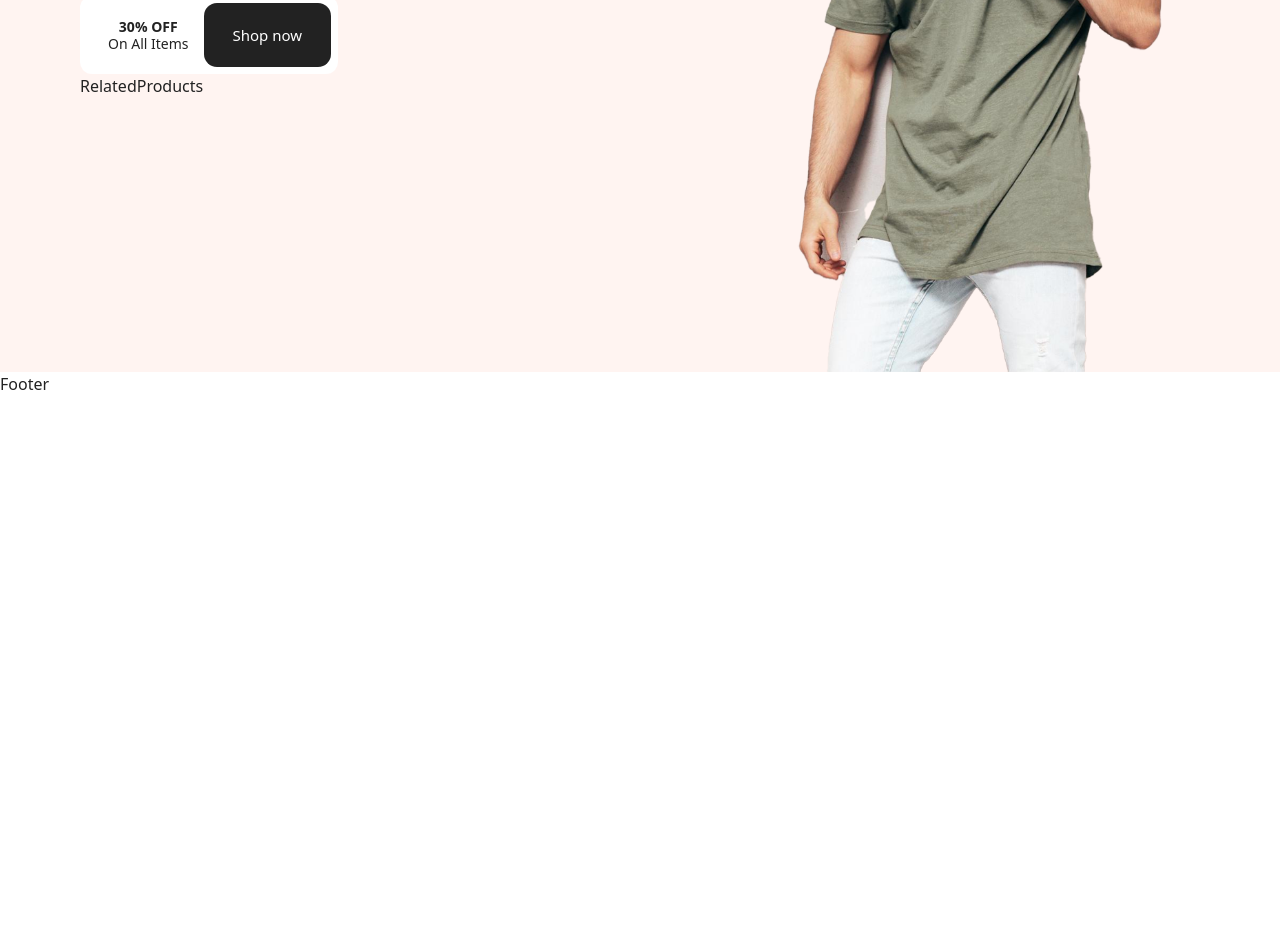
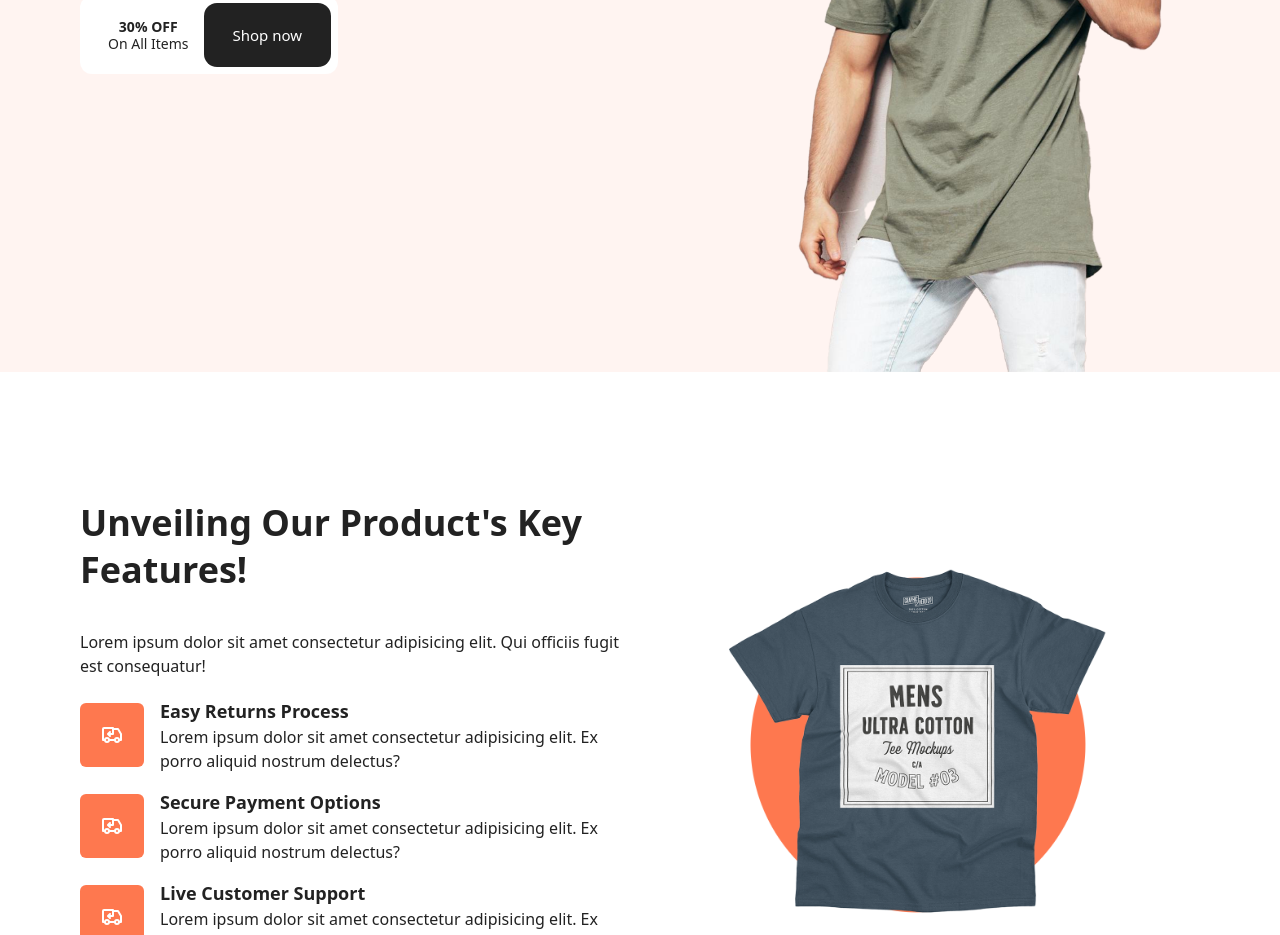
Before and after one commit to KasunUmesh/mern-ecommerce-app, a React (Vite) app in the folder ecommerce-frontend/: page / in a window 1280 px wide. Shown: the part 440-1375 px from the top of the page. Before the commit the page ends 836 px from the top, so only its background shows below. Built offline with nearby package versions, Linux system fonts and the light colour scheme.

Commit message:
about section created

```diff
--- a/ecommerce-frontend/package.json
+++ b/ecommerce-frontend/package.json
@@ -13,7 +13,9 @@
     "react": "^18.2.0",
     "react-dom": "^18.2.0",
     "react-icons": "^5.2.1",
-    "react-router-dom": "^6.23.1"
+    "react-multi-carousel": "^2.8.5",
+    "react-router-dom": "^6.23.1",
+    "swiper": "^11.1.4"
   },
   "devDependencies": {
     "@types/react": "^18.2.66",
--- a/ecommerce-frontend/src/components/layout/About.tsx
+++ b/ecommerce-frontend/src/components/layout/About.tsx
@@ -1,8 +1,55 @@
 import React from 'react'
+import { TbTruckReturn } from 'react-icons/tb'
+import about from '../../assets/about.png'
 
 const About = () => {
   return (
-    <div>About</div>
+    <section className='mx-auto max-w-[1440px] px-6 lg:px-20 py-12 xl:py-32'>
+      {/* container */}
+      <div className='flex flex-col xl:flex-row'>
+        {/* left */}
+        <div className='flex-1'>
+          <h3 className='text-[29px] leading-tight md:text-[36px] md:leading-[1.3] mb-4 font-semibold capitalize'>Unveiling Our Product's Key Features!</h3>
+          <p className='py-5'>Lorem ipsum dolor sit amet consectetur adipisicing elit. Qui officiis fugit est consequatur!</p>
+          <div className='flex flex-col items-start gap-y-4'>
+            <div className='flex items-center justify-center gap-x-4'>
+              <div className='h-16 min-w-16 bg-[#fe784f] flex items-center justify-center rounded-md'>
+                <TbTruckReturn className='text-white text-2xl'/>
+              </div>
+              <div>
+                <h4 className='text-[18px] font-[600]'>Easy Returns Process</h4>
+                <p>Lorem ipsum dolor sit amet consectetur adipisicing elit. Ex porro aliquid nostrum delectus?</p>
+              </div>
+            </div>
+            <div className='flex items-center justify-center gap-x-4'>
+              <div className='h-16 min-w-16 bg-[#fe784f] flex items-center justify-center rounded-md'>
+                <TbTruckReturn className='text-white text-2xl'/>
+              </div>
+              <div>
+                <h4 className='text-[18px] font-[600]'>Secure Payment Options</h4>
+                <p>Lorem ipsum dolor sit amet consectetur adipisicing elit. Ex porro aliquid nostrum delectus?</p>
+              </div>
+            </div>
+            <div className='flex items-center justify-center gap-x-4'>
+              <div className='h-16 min-w-16 bg-[#fe784f] flex items-center justify-center rounded-md'>
+                <TbTruckReturn className='text-white text-2xl'/>
+              </div>
+              <div>
+                <h4 className='text-[18px] font-[600]'>Live Customer Support</h4>
+                <p>Lorem ipsum dolor sit amet consectetur adipisicing elit. Ex porro aliquid nostrum delectus?</p>
+              </div>
+            </div>
+          </div>
+        </div>
+
+        {/* Right */}
+        <div className='flex-1 flex items-center justify-center'>
+          <div>
+            <img src={about} alt="About" height={488} width={488}/>
+          </div>
+        </div>
+      </div>
+    </section>
   )
 }
 
--- a/ecommerce-frontend/src/components/layout/Hero.tsx
+++ b/ecommerce-frontend/src/components/layout/Hero.tsx
@@ -5,7 +5,7 @@ import RelatedProducts from './RelatedProducts'
 const Hero = () => {
   return (
     <section>
-      <div className='mx-auto max-w-[1440px] px-6 lg:px-20 bg-hero bg-cover bg-center bg-no-repeat h-[744px] w-full '>
+      <div className='mx-auto max-w-full px-6 lg:px-20 bg-hero bg-cover bg-center bg-no-repeat h-[744px] w-full '>
         <div className='relative top-24 xl:top-32'>
           <h4 className='uppercase text-[18px] font-[600] tracking-wider'>TRENDY TREASURES</h4>
           <h2 className='text-[41px] leading-tight md:text-[48px] md:leading-[1.3] mb-4 font-bold capitalize max-w-[40rem]'>Elevate Your Look <span className='text-[#fe784f]'>With Every Click.</span> Shop Today!</h2>
@@ -21,8 +21,8 @@ const Hero = () => {
           </div>
 
           {/* NewCollections */}
-          <div>
-            <RelatedProducts/>
+          <div className='mt-16'>
+            {/* <RelatedProducts/> */}
           </div>
         </div>
       </div>
--- a/ecommerce-frontend/src/components/layout/RelatedProducts.tsx
+++ b/ecommerce-frontend/src/components/layout/RelatedProducts.tsx
@@ -1,9 +1,54 @@
-import React from 'react'
+import LATEST from '../../utils/latest'
+import { Swiper, SwiperSlide } from 'swiper/react'
+import { Link } from 'react-router-dom'
+import { RiShoppingCart2Line } from 'react-icons/ri'
+
 
 const RelatedProducts = () => {
+
+
   return (
-    <div>RelatedProducts</div>
-  )
+    <div>
+      <h4 className="border-l-4 pl-2 border-[#fe784f] text-[20px] font-[700]">
+        Related Products
+      </h4>
+
+      {/* Container */}
+      <div className="mx-auto max-w-full border border-red-500">
+        <Swiper
+          breakpoints={{
+            600: { slidesPerView: 2, spaceBetween: 30 },
+            1024: { slidesPerView: 3, spaceBetween: 30 },
+            1200: { slidesPerView: 4, spaceBetween: 30 },
+          }}
+          className="h-[422px] sm:h-[477px] mt-5"
+          direction='horizontal'
+        >
+          {LATEST.map((item, i) => (
+            <SwiperSlide key={i}>
+              <Link to={""} className='flex items-center justify-center gap-x-5 bg-white p-4 rounded-xl'>
+                <img src={item.image} alt="" height={77} width={77} className='rounded-lg drop-shadow-xl'/>
+                <div className='flex flex-col gap-y-1'>
+                  <h4 className='line-clamp-1 text-[16px] font-[500]'>{item.name}</h4>
+                  <p className='line-clamp-1'>
+                    Lorem ipsum dolor sit, amet consectetur adipisicing elit.
+                    Ad?
+                  </p>
+                  <div className='flex items-center justify-between'>
+                    <div className='flex items-center justify-between gap-x-2 text-[16px] font-[500]'>
+                      <span>${item.new_price}.00</span>
+                      <span className='line-through text-[#fe784f]'>${item.old_price}.00</span>
+                    </div>
+                    <RiShoppingCart2Line className='text-xl hover:text-[#fe784f]'/>
+                  </div>
+                </div>
+              </Link>
+            </SwiperSlide>
+          ))}
+        </Swiper>
+      </div>
+    </div>
+  );
 }
 
 export default RelatedProducts
--- a/ecommerce-frontend/src/pages/Home.tsx
+++ b/ecommerce-frontend/src/pages/Home.tsx
@@ -1,10 +1,14 @@
 import React from 'react'
 import Hero from '../components/layout/Hero'
+import About from '../components/layout/About'
+import PopularProducts from '../components/layout/PopularProducts'
 
 const Home = () => {
   return (
     <>
       <Hero/>
+      <About/>
+      <PopularProducts/>
     </>
   )
 }
--- /dev/null
+++ b/ecommerce-frontend/src/utils/latest.ts
@@ -0,0 +1,71 @@
+// latest
+
+import p21_img from "../assets/product_21.png";
+import p6_img from "../assets/product_6.png";
+import p7_img from "../assets/product_7.png";
+import p8_img from "../assets/product_8.png";
+import p9_img from "../assets/product_9.png";
+import p10_img from "../assets/product_10.png";
+import p11_img from "../assets/product_11.png";
+import p12_img from "../assets/product_12.png";
+
+const LATEST = [
+  {
+    id: 21,
+    name: "Striped Flutter Sleeve Overlap Collar Peplum Hem Blouse",
+    image: p21_img,
+    new_price: 50,
+    old_price: 80,
+  },
+  {
+    id: 6,
+    name: "Boys Orange Colourblocked Hooded Sweatshirt",
+    image: p6_img,
+    new_price: 85,
+    old_price: 120,
+  },
+  {
+    id: 7,
+    name: "Men Green Solid Zippered Full-Zip Slim Fit Bomber Jacket",
+    image: p7_img,
+    new_price: 60,
+    old_price: 100,
+  },
+  {
+    id: 8,
+    name: "Men Green Solid Zippered Full-Zip Slim Fit Bomber Jacket",
+    image: p8_img,
+    new_price: 60,
+    old_price: 100,
+  },
+  {
+    id: 9,
+    name: "Striped Flutter Sleeve Overlap Collar Peplum Hem Blouse",
+    image: p9_img,
+    new_price: 100,
+    old_price: 150,
+  },
+  {
+    id: 10,
+    name: "Striped Flutter Sleeve Overlap Collar Peplum Hem Blouse",
+    image: p10_img,
+    new_price: 85,
+    old_price: 120,
+  },
+  {
+    id: 11,
+    name: "Men Green Solid Zippered Full-Zip Slim Fit Bomber Jacket",
+    image: p11_img,
+    new_price: 60,
+    old_price: 100,
+  },
+  {
+    id: 12,
+    name: "Boys Orange Colourblocked Hooded Sweatshirt",
+    image: p12_img,
+    new_price: 100,
+    old_price: 150,
+  },
+];
+
+export default LATEST;
--- /dev/null
+++ b/ecommerce-frontend/src/utils/popular.js
@@ -0,0 +1,35 @@
+
+import p1_img from './product_1.png'
+import p2_img from './product_2.png'
+import p3_img from './product_3.png'
+import p4_img from './product_4.png'
+
+ const POPULAR = [
+  {
+    id:1,
+    name:"Striped Flutter Sleeve Overlap Collar Peplum Hem Blouse",
+    image:p1_img,
+    new_price:50,
+    old_price:80,
+  },
+  {id:2,
+    name:"Striped Flutter Sleeve Overlap Collar Peplum Hem Blouse",
+    image:p2_img,
+    new_price:85,
+    old_price:120,
+  },
+  {id:3,
+    name:"Striped Flutter Sleeve Overlap Collar Peplum Hem Blouse",
+    image:p3_img,
+    new_price:60,
+    old_price:100,
+  },
+  {id:4,
+    name:"Striped Flutter Sleeve Overlap Collar Peplum Hem Blouse",
+    image:p4_img,
+    new_price:100,
+    old_price:150,
+  },
+];
+
+export default POPULAR;
```
Also changed, not shown: 1 other file (tests, documents, lock files or other folders).
